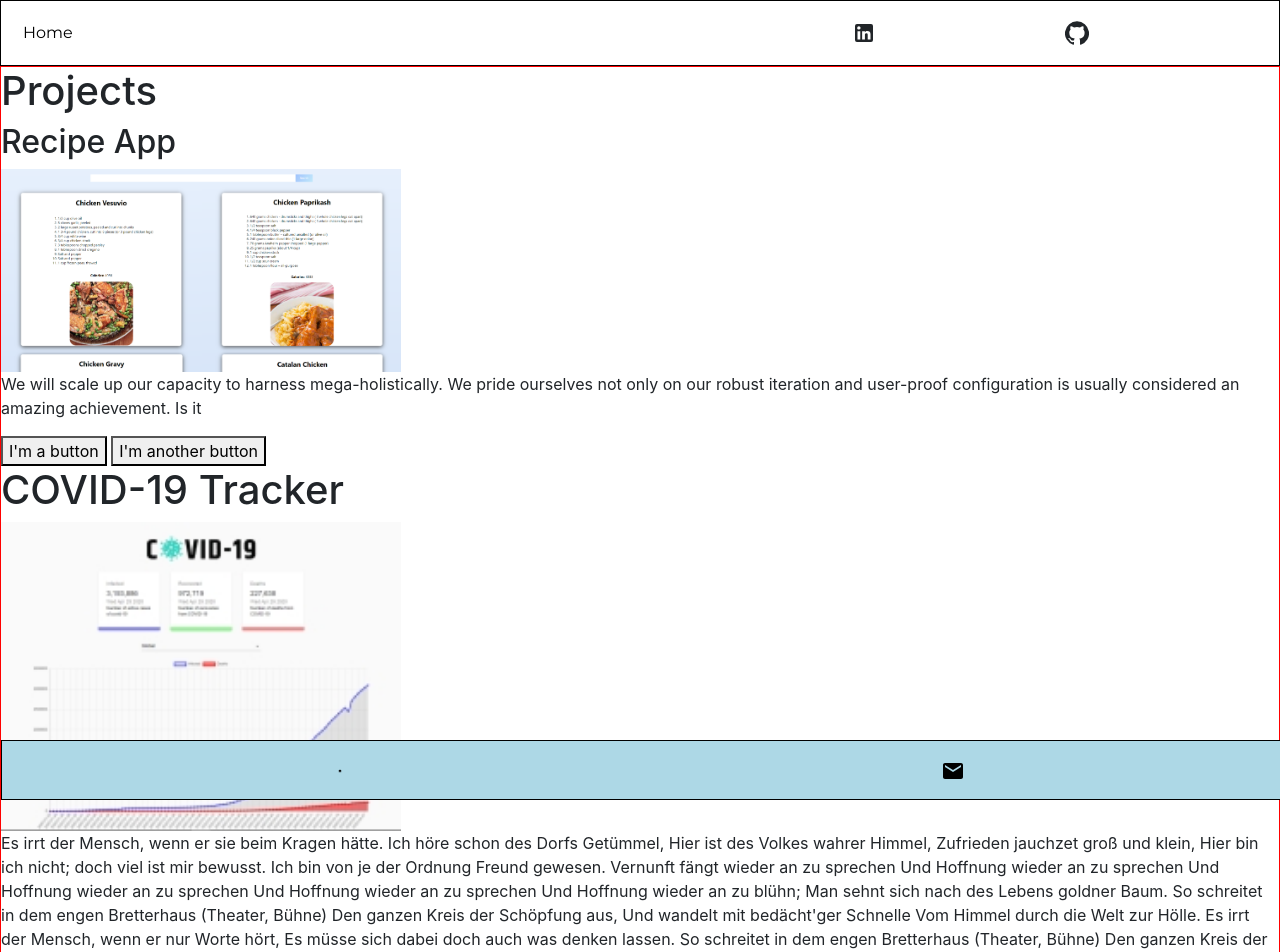
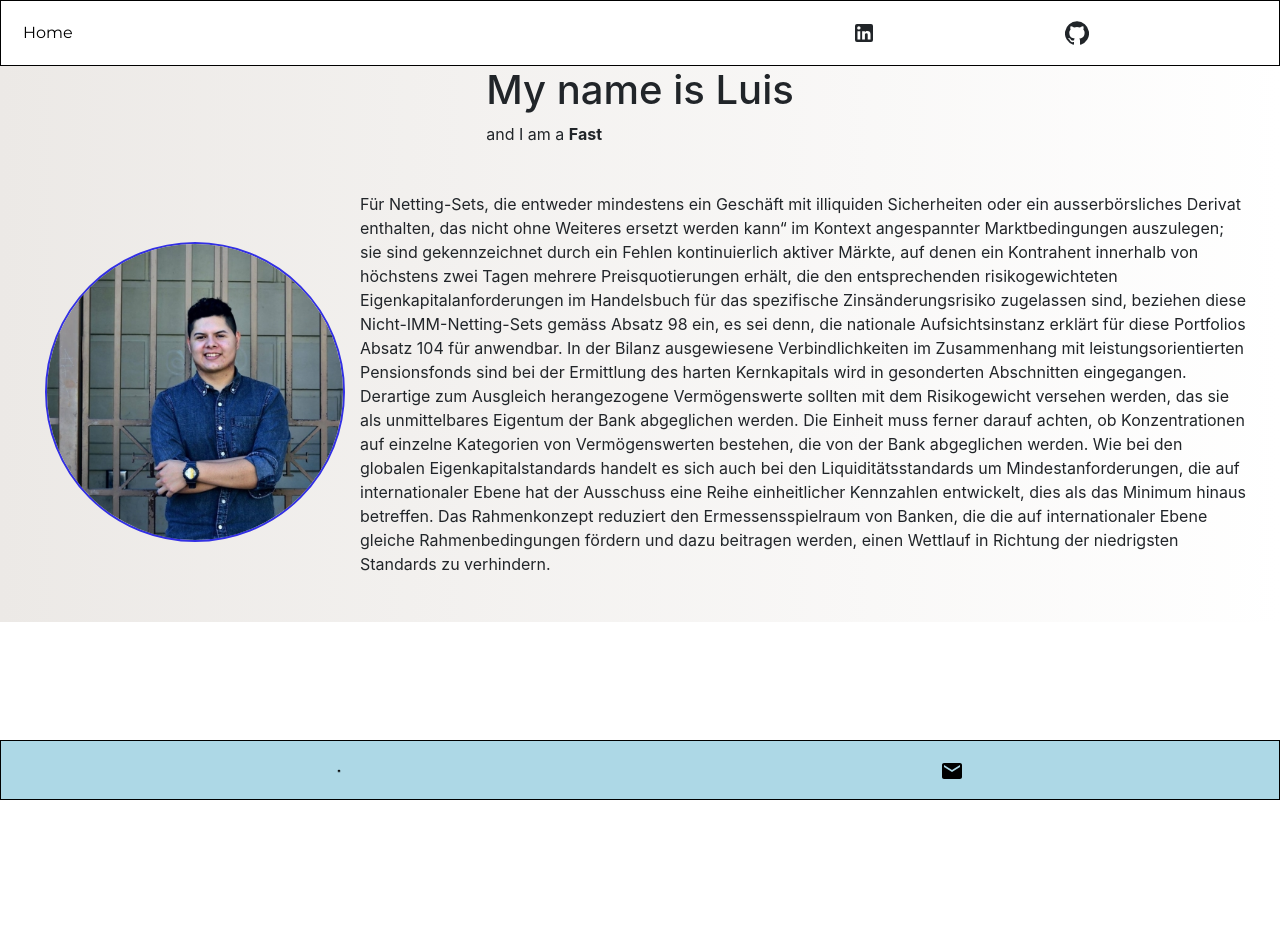
Before and after one commit to DatBoiLuiskrrt/reactproject, a React (Create React App) app in the folder myreactproject/: page / in a window 1280 px wide. Shown: the top 952 px of the page. After the commit the page ends 800 px from the top, so only its background shows below. Built offline with nearby package versions, Linux system fonts and the light colour scheme; a web font is replaced by a local one.

Commit message:
working on projects

```diff
--- a/myreactproject/src/components/Body.js
+++ b/myreactproject/src/components/Body.js
@@ -19,33 +19,10 @@ const Footer = styled.div`
 `
 const Body = () => {
   return (
-      <div className={Styles.projects}>
-          <h1>Projects</h1>
-          <div>
-          <h2>Recipe App</h2>
-          <img  src={recipes}
-                alt="recipes screenshot"
-                width= "400px">
+      <div>
 
-          </img>
-          <p>We will scale up our capacity to harness mega-holistically. We pride ourselves not only on our robust iteration and user-proof configuration is usually considered an amazing achievement. Is it
-          </p>
-          <button>I'm a button</button> { ' '}
-          <button>I'm another button</button>
-          </div>
-          <div>
-              <h1>COVID-19 Tracker</h1>
-              <img src={covid}
-                   alt="covid screenshot"
-                   width= "400px">
 
-                </img>
-                <p>Es irrt der Mensch, wenn er sie beim Kragen hätte. Ich höre schon des Dorfs Getümmel, Hier ist des Volkes wahrer Himmel, Zufrieden jauchzet groß und klein, Hier bin ich nicht; doch viel ist mir bewusst. Ich bin von je der Ordnung Freund gewesen. Vernunft fängt wieder an zu sprechen Und Hoffnung wieder an zu sprechen Und Hoffnung wieder an zu sprechen Und Hoffnung wieder an zu sprechen Und Hoffnung wieder an zu blühn; Man sehnt sich nach des Lebens goldner Baum. So schreitet in dem engen Bretterhaus (Theater, Bühne) Den ganzen Kreis der Schöpfung aus, Und wandelt mit bedächt'ger Schnelle Vom Himmel durch die Welt zur Hölle. Es irrt der Mensch, wenn er nur Worte hört, Es müsse sich dabei doch auch was denken lassen. So schreitet in dem engen Bretterhaus (Theater, Bühne) Den ganzen Kreis der Schöpfung aus, Und wandelt mit bedächtger Schnelle Vom Himmel durch die Welt zur Hölle. Ich bin Ein Teil von jener Kraft, Die stets das Gute schafft. Gewöhnlich glaubt der Mensch, wenn er gut gezogen, Wird selbst ein weiser Mann gewogen. Gewöhnlich glaubt der Mensch, wenn er sie beim Kragen hätte. Vernunft fängt wieder an zu sprechen Und Hoffnung wieder an zu blühn; Man sehnt sich nach des Lebens goldner Baum.
-          </p>
-          <button>I'm a button</button>{' '}
-          <button>I'm another button</button>
 
-          </div>
         <Footer>
             <a href={"/home"}>
              <HomeIcon className={Styles.home}/>
```
